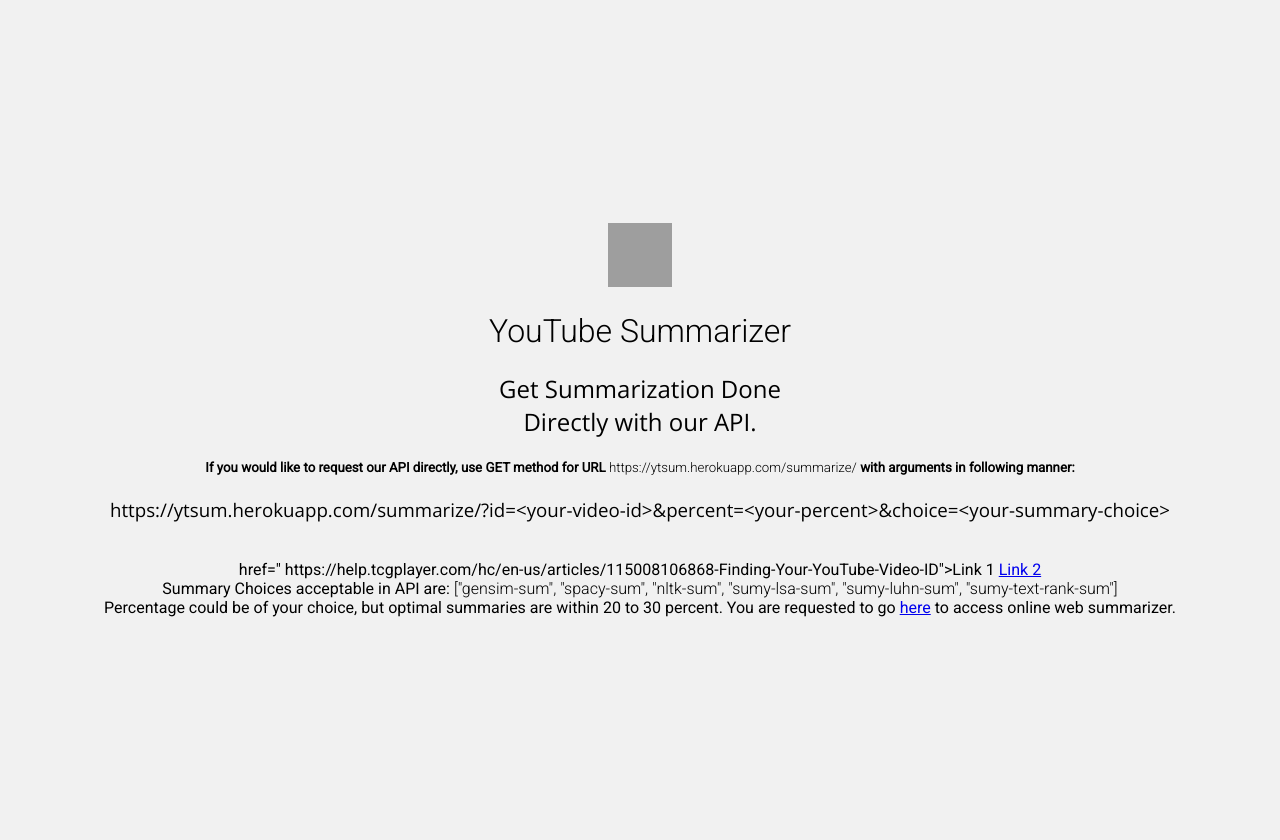
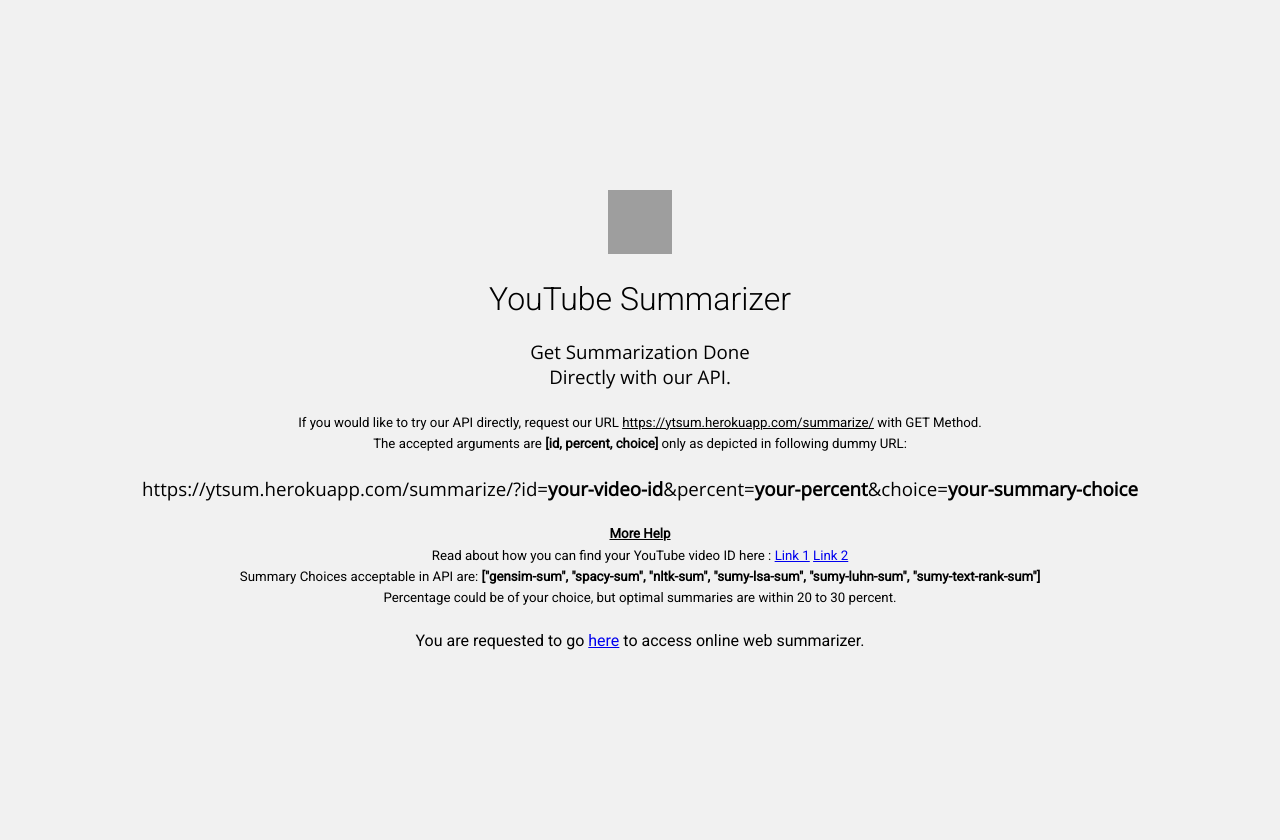
Before and after one commit to sreejarao123/Youtube-Transcript-Summuraizer, a Python web app: template templates/templates/api.html in a window 1280 px wide. Run offline with Jinja, Linux system fonts and the light colour scheme; the template is opened without the code that fills it, so the values that code supplies are empty; grey boxes are pictures that could not be loaded.

Commit message:
Static CSS and JS Fix: More Web UI Improvements
- Format of API Request:
https://ytsum.herokuapp.com/summarize/?id=<video-id>&percent=<percent>&choice=<summary-choice>

- Web Version of Summarizer:
https://ytsum.herokuapp.com/web/

```diff
--- a/templates/root.html
+++ b/templates/root.html
@@ -8,7 +8,7 @@
     <link href="https://fonts.googleapis.com/css2?family=Open+Sans:wght@300&family=Roboto:wght@300;400&display=swap"
           rel="stylesheet">
     <!--Add web.css to this HTML file.-->
-    <link rel="stylesheet" href="/web.css">
+    <link rel="stylesheet" href="/static/web.css">
     <meta name="viewport" content="width=device-width, initial-scale= 1.0">
     <!--Add title to this HTML file.-->
     <title>YouTube Summarizer Web</title>
@@ -18,9 +18,7 @@
 <img src="/static/yt_icon_rgb.svg" height="64" width="64" alt="YouTube Icon">
 <!--Titles-->
 <h1 style="font-weight: 300;">YouTube Summarizer</h1>
-<h2 style="font-family: 'Open Sans', sans-serif; font-weight: 300;">Get Summarization Done<br>Directly within your
-    browser.
-</h2>
+<h3 style="font-family: 'Open Sans', sans-serif; font-weight: 300;">Get Summarization Done<br>Directly within your browser.</h3>
 <!--Info Message to go to summarize or web endpoint-->
 <h3>You are requested to click <a href="/web/">here</a> for accessing our online web summarizer.</h3>
 <h5>If you would like to request our API directly, see more details <a href="/api/">here</a>.</h5>
--- a/templates/templates/api.html
+++ b/templates/templates/api.html
@@ -8,7 +8,7 @@
     <link href="https://fonts.googleapis.com/css2?family=Open+Sans:wght@300&family=Roboto:wght@300;400&display=swap"
           rel="stylesheet">
     <!--Add web.css to this HTML file.-->
-    <link rel="stylesheet" href="/web.css">
+    <link rel="stylesheet" href="/static/web.css">
     <meta name="viewport" content="width=device-width, initial-scale=1.0">
     <!--Add title to this HTML file.-->
     <title>YouTube Summarizer Web</title>
@@ -18,24 +18,27 @@
 <img src="/static/yt_icon_rgb.svg" height="64" width="64" alt="YouTube Icon">
 <!--Titles-->
 <h1 style="font-weight: 300;">YouTube Summarizer</h1>
-<h2 style="font-family: 'Open Sans', sans-serif; font-weight: 300;">Get Summarization Done<br>Directly with our API.
-</h2>
+<h3 style="font-family: 'Open Sans', sans-serif; font-weight: 300;">Get Summarization Done<br>Directly with our API.
+</h3>
 <!--Info Message to go to summarize or web endpoint-->
-<h5>If you would like to request our API directly, use GET method for URL <span
-    style="font-weight: 300;">https://ytsum.herokuapp.com/summarize/</span> with
-    arguments in
-    following manner:
+<h5 style="font-weight: 400; line-height: 1.6">If you would like to try our API directly, request
+    our URL <u>https://ytsum.herokuapp.com/summarize/</u> with GET
+    Method.<br>The accepted arguments are <span style="font-weight: 300;"><b>[id, percent, choice]</b></span>
+    only as depicted in following dummy URL:
 </h5>
 <h3 style="font-family: 'Open Sans', sans-serif; font-weight: 300;">
-    https://ytsum.herokuapp.com/summarize/?id=&#60;your-video-id&#62;&percent=&#60;your-percent&#62;&choice=&#60;your-summary-choice&#62;
-</h3><br>
+    https://ytsum.herokuapp.com/summarize/?id=<span style="font-weight: 400;"><b>your-video-id</b></span>&percent=<span
+    style="font-weight: 400;"><b>your-percent</b></span>&choice=<span style="font-weight: 400;"><b>your-summary-choice</b></span>
+</h3>
 <!--Help for the API-->
-        href=" https://help.tcgplayer.com/hc/en-us/articles/115008106868-Finding-Your-YouTube-Video-ID">Link 1</a> <a
-        href="https://gist.github.com/jakebellacera/d81bbf12b99448188f183141e6696817">Link 2</a>
-    <br>
-    Summary Choices acceptable in API are: <span style="font-weight: 300;">["gensim-sum", "spacy-sum", "nltk-sum",
-        "sumy-lsa-sum", "sumy-luhn-sum",
-        "sumy-text-rank-sum"]</span>
+            <h5 style="font-weight: 400; line-height: 1.6">
+            <b><u>More Help</u></b><br> Read about how you can find your YouTube video
+            ID here :
+            <a href=" https://help.tcgplayer.com/hc/en-us/articles/115008106868-Finding-Your-YouTube-Video-ID">Link 1</a>
+            <a href="https://gist.github.com/jakebellacera/d81bbf12b99448188f183141e6696817">Link 2</a>
+        <br>
+    Summary Choices acceptable in API are: <span style="font-weight: 300;"><b>
+        ["gensim-sum", "spacy-sum", "nltk-sum", "sumy-lsa-sum", "sumy-luhn-sum", "sumy-text-rank-sum"]</b></span>
     <br>
     Percentage could be of your choice, but optimal summaries are within 20 to 30 percent.
 </h5>
```
Also changed, not shown: app.py (+0 -16 lines), templates/web.html (+3 -4 lines).
